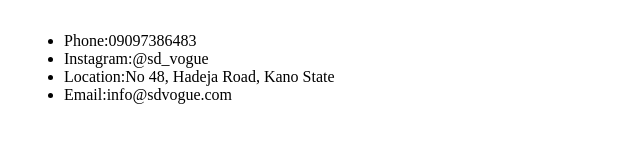
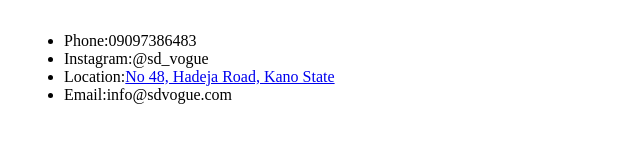
Before and after one commit to mbappai/sdvogue, a Gatsby site: page /contact in a window 1280 px wide. Shown: the whole page, without its empty margins (0-640 px from the left). Built offline with nearby package versions, Linux system fonts and the light colour scheme; Gatsby itself is replaced by a stand-in of ours.

Commit message:
feat: add google directions to store

```diff
--- a/src/pages/contact.tsx
+++ b/src/pages/contact.tsx
@@ -16,7 +16,7 @@ const Contact: React.FC = () =>{
             </li>
             <li>
                 <span>Location:</span>
-                <span>No 48, Hadeja Road, Kano State</span>
+                <span><a href="https://www.google.com/maps/place/SD+VOGUE+NIGERIA+LTD/@12.0073198,8.5557978,16.38z/data=!4m5!3m4!1s0x11ae81a9c43880ef:0x7097d1a983613cf3!8m2!3d12.0074995!4d8.5570063">No 48, Hadeja Road, Kano State</a></span>
             </li>
             <li>
                 <span>Email:</span>
```
